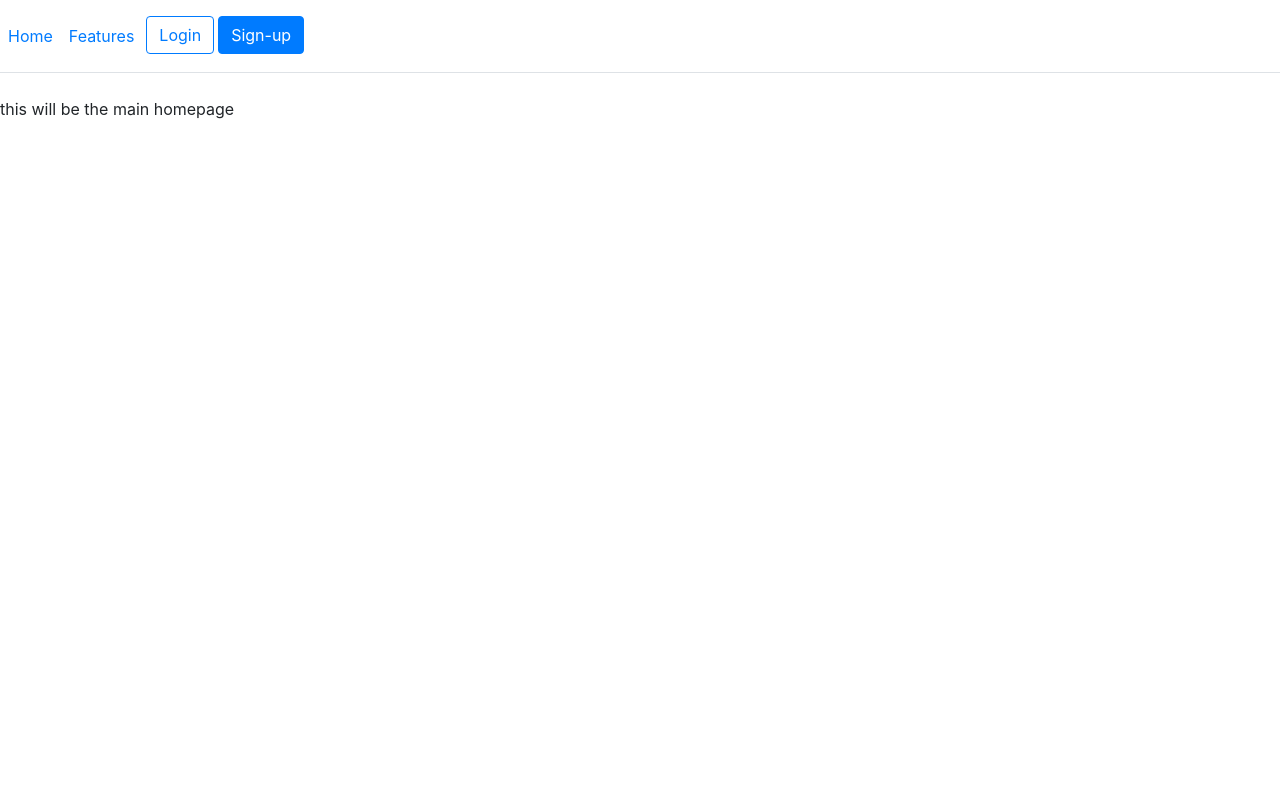
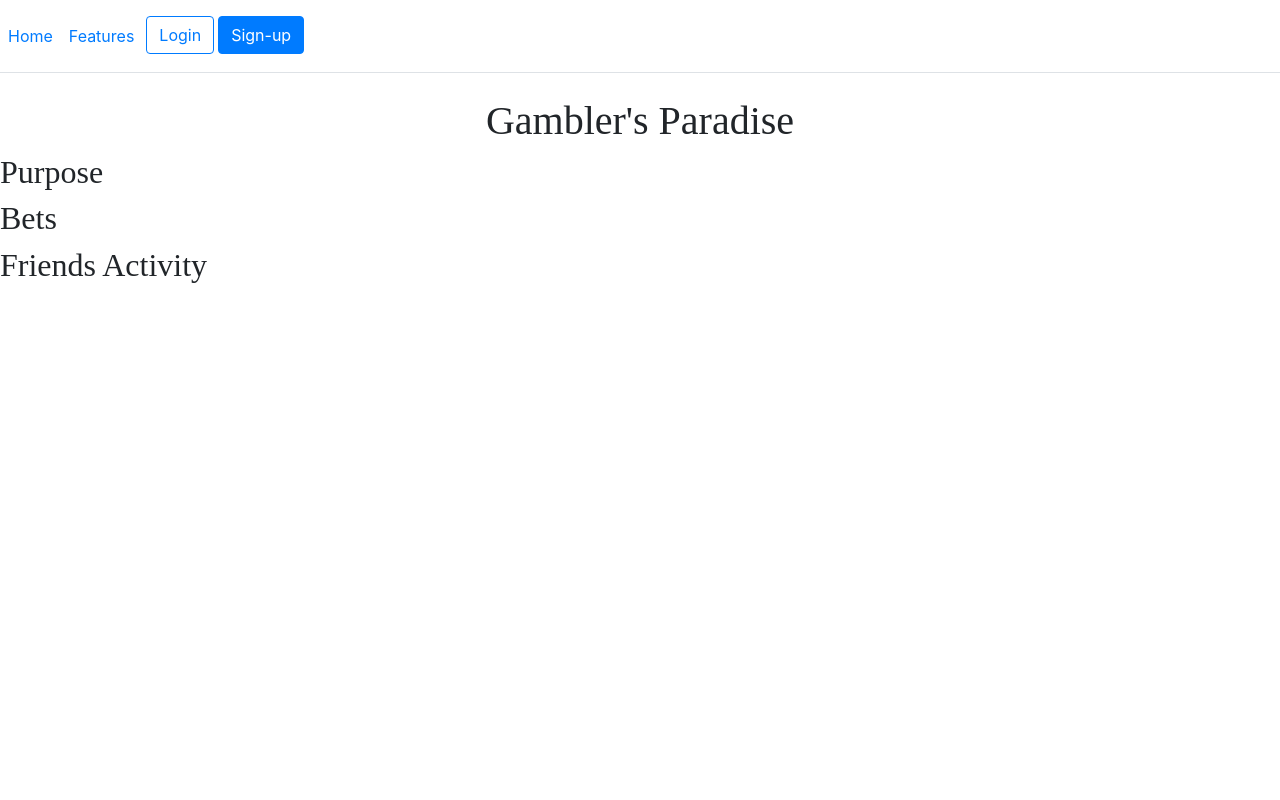
Before and after one commit to jackschlehr2/gamblersparadise, a Flask app: page / in a window 1280 px wide. Run offline with Flask 2, Linux system fonts and the light colour scheme; some libraries are stand-ins or nearby versions.

Commit message:
Added info to Home Page

```diff
--- a/flaskr/templates/index.html
+++ b/flaskr/templates/index.html
@@ -2,7 +2,19 @@
 
 {% block body %}
 
-this will be the main homepage
+<h1 style="text-align: center; font-family: 'Times New Roman', Times, serif;">
+Gambler's Paradise
+</h1>
+<h2 style="text-align: left; font-family: 'Times New Roman', Times, serif;">
+Purpose
+</h2>
 
+<h2 style="text-align: left;  font-family: 'Times New Roman', Times, serif;">
+Bets
+</h2>
+
+<h2 style="text-align: left;  font-family: 'Times New Roman', Times, serif;">
+Friends Activity
+</h2>
 
 {% endblock  %}
```
